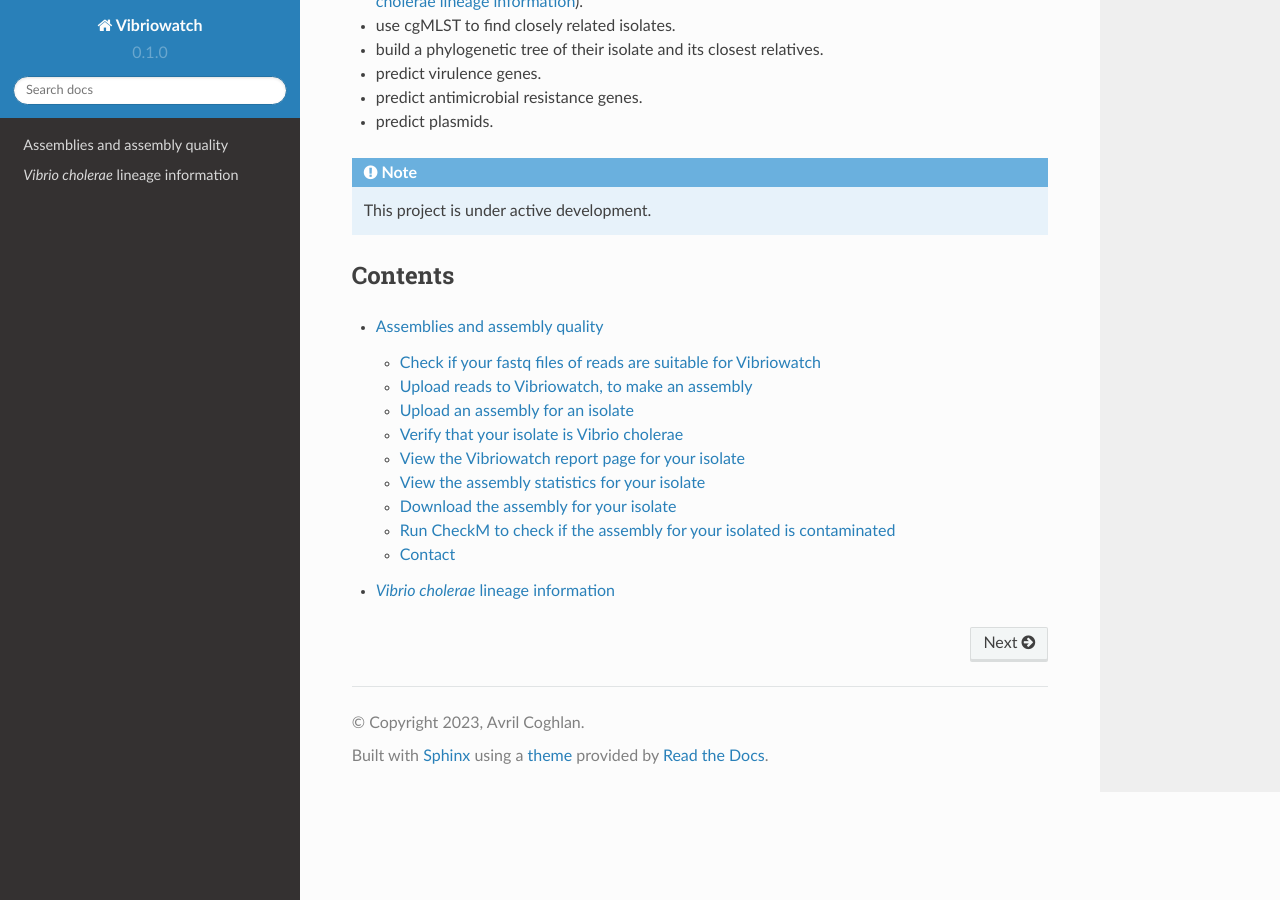
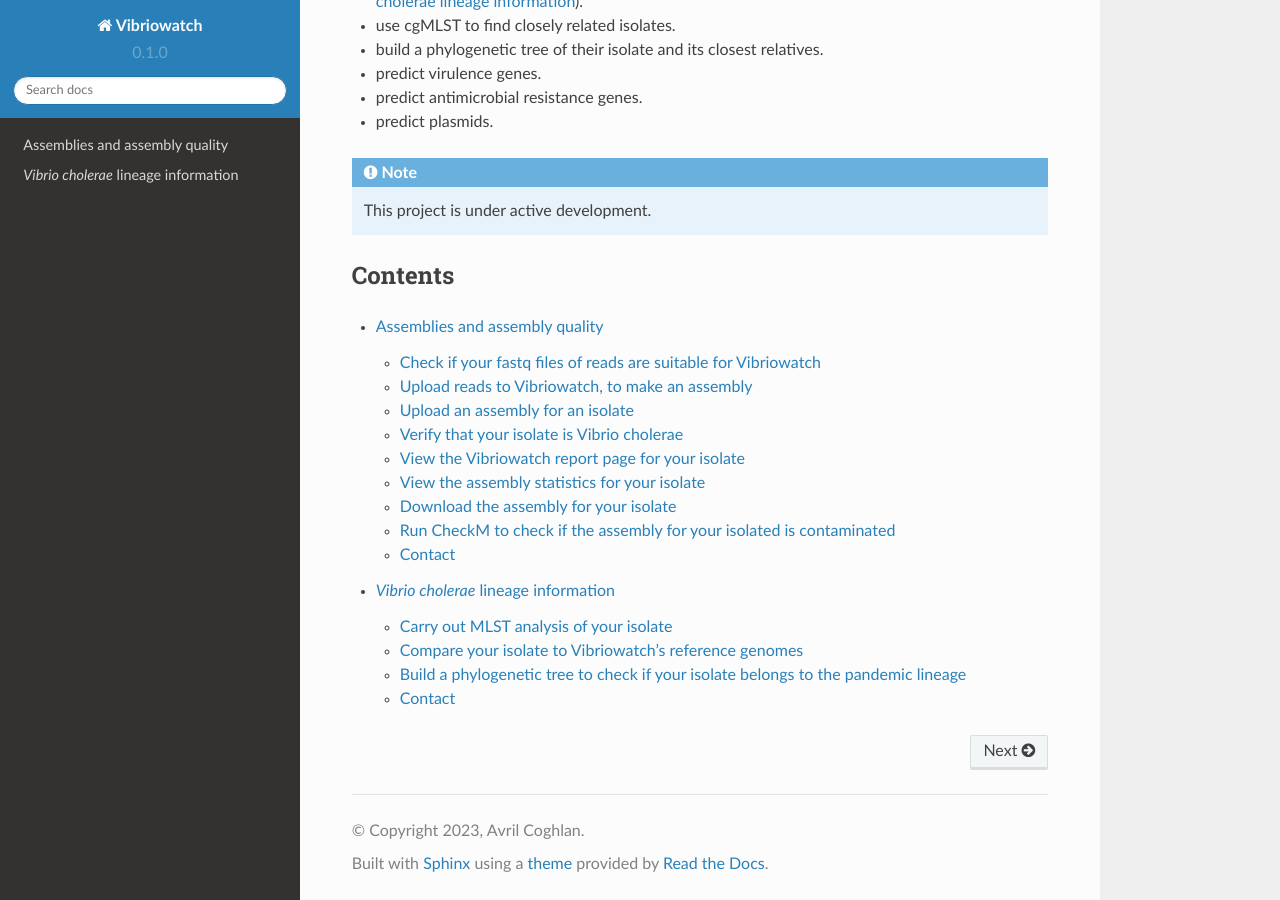
Before and after one commit to avrilcoghlan/cholerabook, a Sphinx documentation site: the page built from docs/source/index.rst, in a window 1280 px wide and 900 px high, scrolled down 711 px. Built offline with Sphinx 7.4.7 and the Read the Docs theme 2.0.0, drawn with Linux system fonts in a browser that asks for light colours.

Commit message:
Update mlst.rst
Update table of contents.

```diff
--- a/docs/source/mlst.rst
+++ b/docs/source/mlst.rst
@@ -1,13 +1,28 @@
 *Vibrio cholerae* lineage information
 =====================================
 
-In this section, we will describe how users can use Vibriowatch to:
+In this section, we will describe how you can:
 
-* carry out MLST analysis of their isolate.
-* compare their isolate to Vibriowatch's *V. cholerae* reference genomes.
-* build a phylogenetic tree to check if their isolate belongs to the pandemic lineage.
+* `Carry out MLST analysis of your isolate`_.
+* `Compare your isolate to Vibriowatch's reference genomes`_.
+* `Build a phylogenetic tree to check if your isolate belongs to the pandemic lineage`_.
 
-.. autosummary::
-   :toctree: generated
+Carry out MLST analysis of your isolate
+---------------------------------------
 
-   Vibriowatch
+Bla bla
+
+Compare your isolate to Vibriowatch's reference genomes
+-------------------------------------------------------
+
+Bla bla
+
+Build a phylogenetic tree to check if your isolate belongs to the pandemic lineage
+----------------------------------------------------------------------------------
+
+Bla bla
+
+Contact
+-------
+
+I will be grateful if you will send me (Avril Coghlan) corrections or suggestions for improvements to my email address alc@sanger.ac.uk
```
